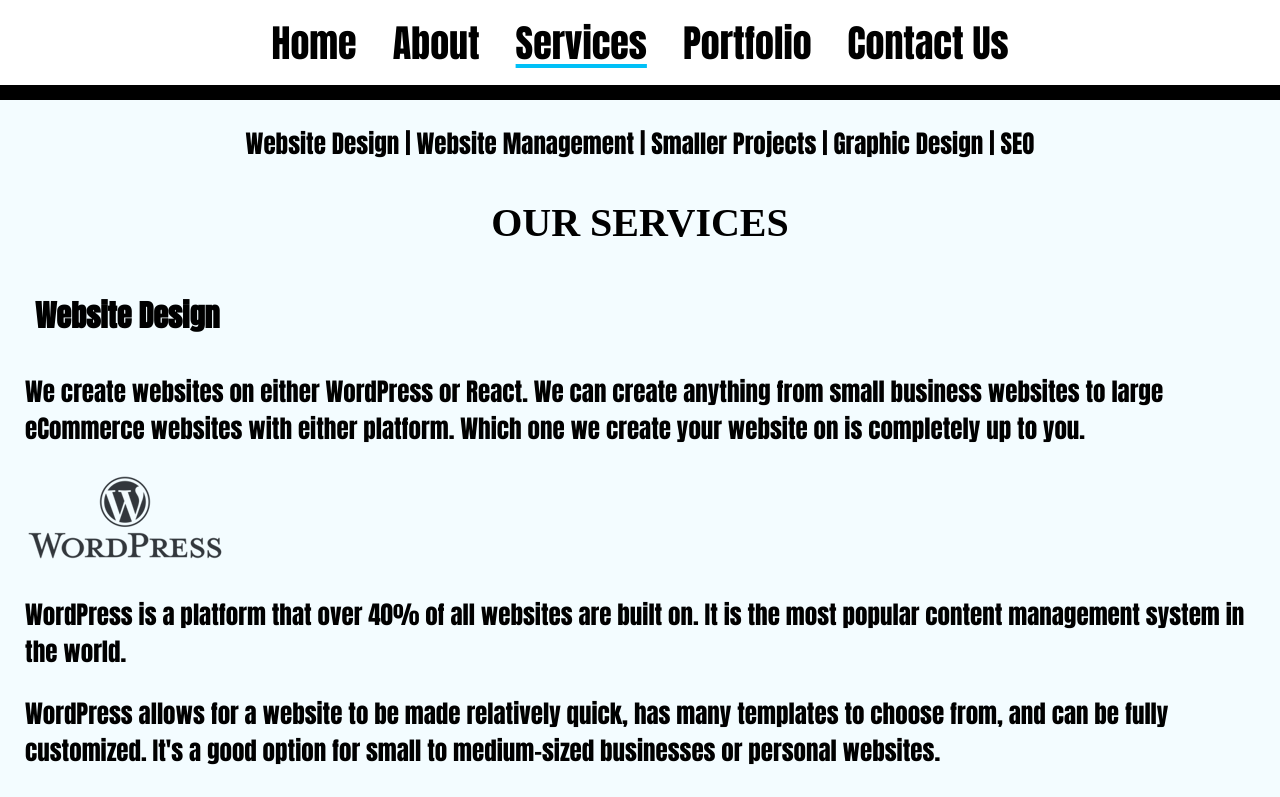
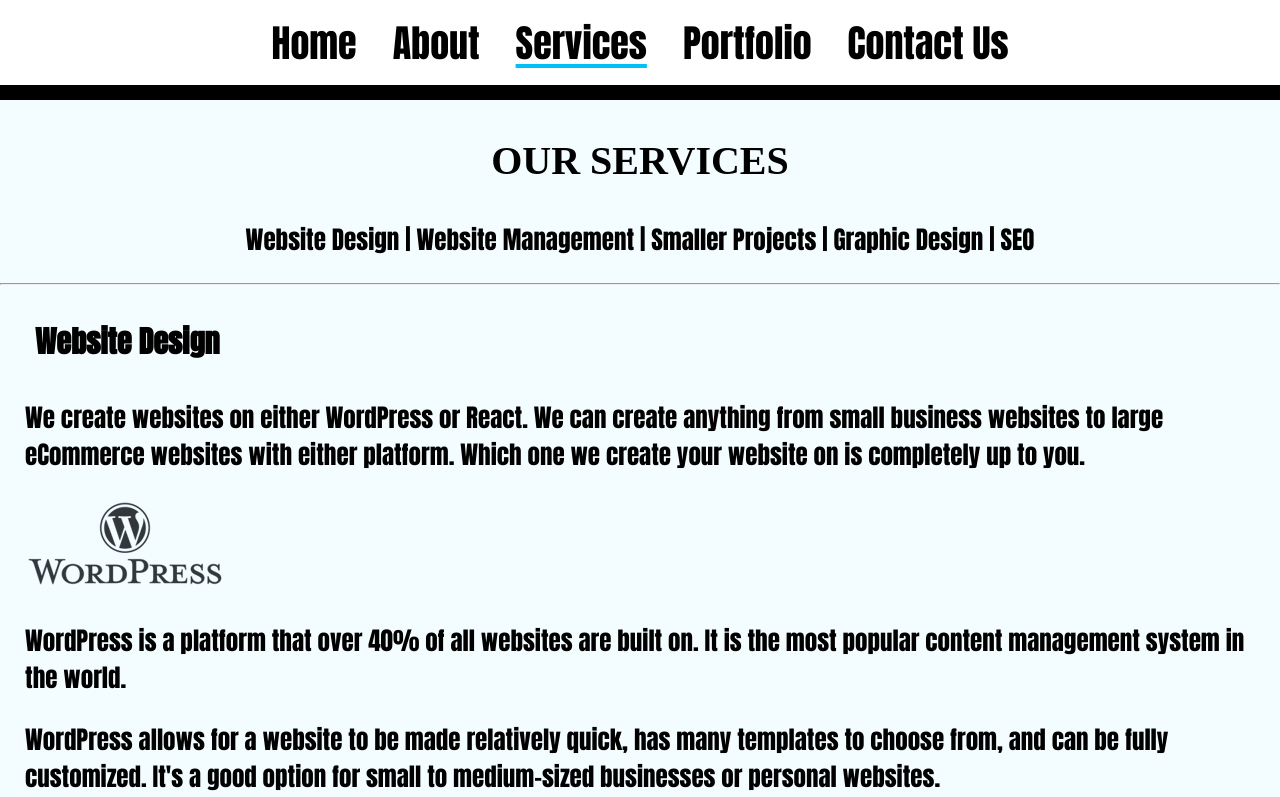
Before and after one commit to ericrothmuller/sky-marketing, a React (Create React App) app: page /services in a window 1280 px wide. Shown: the top 797 px of the page. Built offline with nearby package versions, Linux system fonts and the light colour scheme.

Commit message:
Moved service menu below service page title and added a separator bar.

```diff
--- a/src/pages/services.js
+++ b/src/pages/services.js
@@ -5,9 +5,12 @@ import ReactLogo from "../images/React-Logo.png";
 const Services = () => {
 return (
 	<main>
+	<h1>Our Services</h1>
+
 	<p className="centeredText"><a href="#WebDesign">Website Design</a> | <a href="#WebManagement">Website Management</a> | <a href="#SmallProject">Smaller Projects</a> | <a href="#GraphicDesign">Graphic Design</a> | <a href="#SEO">SEO</a></p>
 
-	<h1>Our Services</h1>
+	<hr className="beyondMain"/>
+
 	<h2 id="WebDesign">Website Design</h2>
 	<p>We create websites on either WordPress or React. We can create anything from small business websites to large eCommerce websites with either platform. Which one we create your website on is completely up to you.</p>
 	<p><img src={WordPressImage} alt="WordPress Logo" /></p>
```
